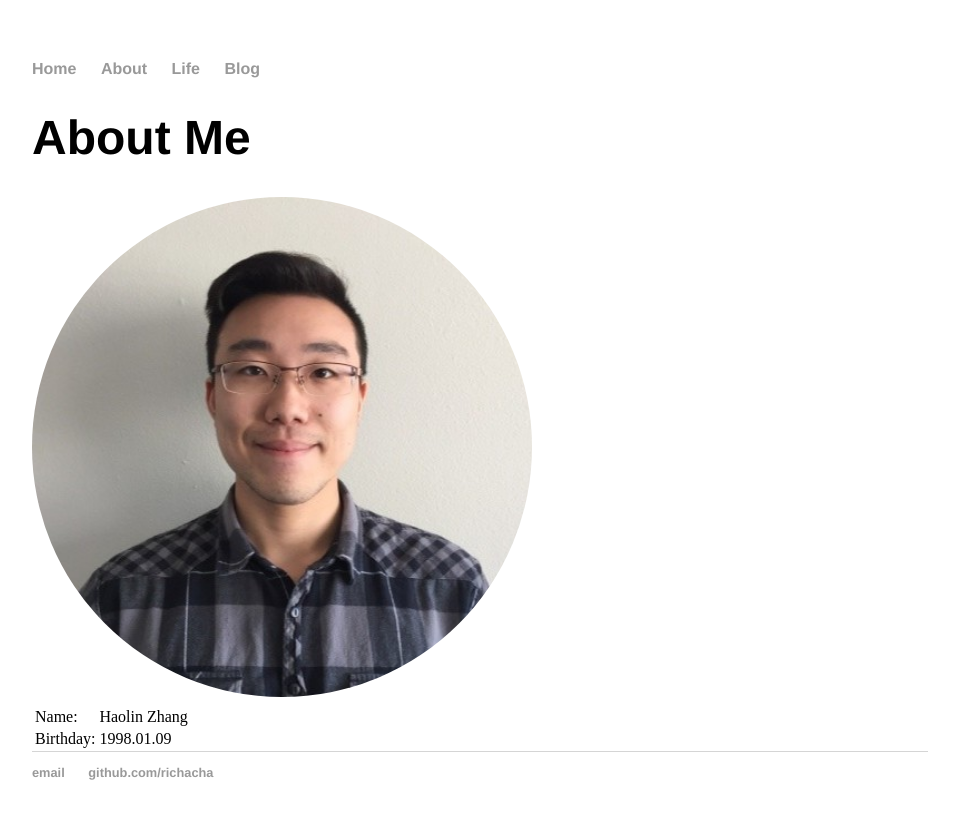
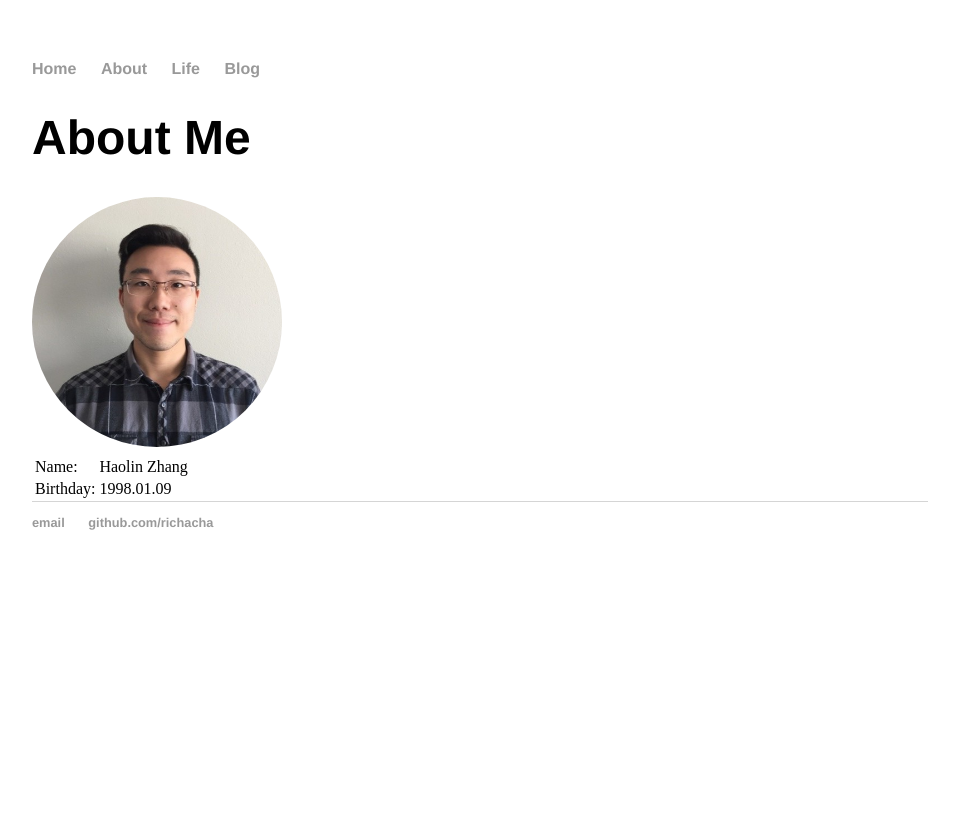
Before and after one commit to Richacha/haolinzhang.github.io, a Jekyll site: the page built from about/index.html, in a window 1280 px wide. Shown: the top 819 px of the page, without its empty margins (160-1119 px from the left). Built offline with Jekyll 4.4.1, drawn with Linux system fonts in a browser that asks for light colours.

Commit message:
Update index.html

```diff
--- a/about/index.html
+++ b/about/index.html
@@ -4,7 +4,7 @@ title: About Me
 ---
 	<h1>{{ page.title }}</h1>
 
-	<img src="1.jpeg" style="border-radius: 50%" width="500px" height="500px">
+	<img src="1.jpeg" style="border-radius: 50%" width="250px" height="250px">
 
 	<table>
 	<tbody>
```
